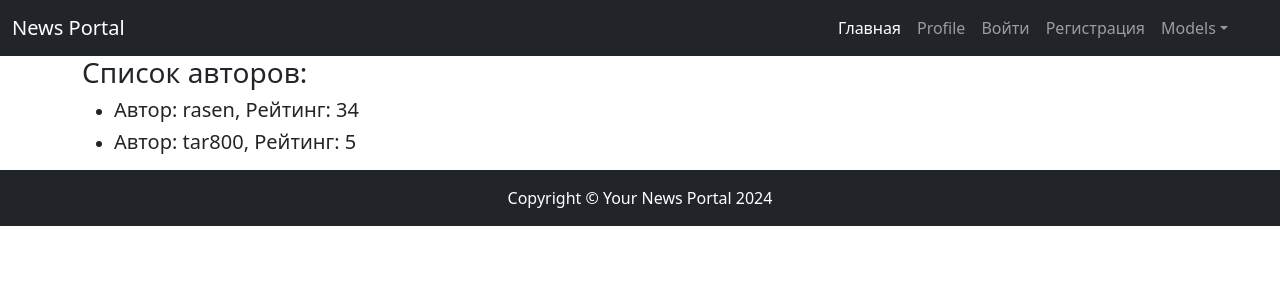
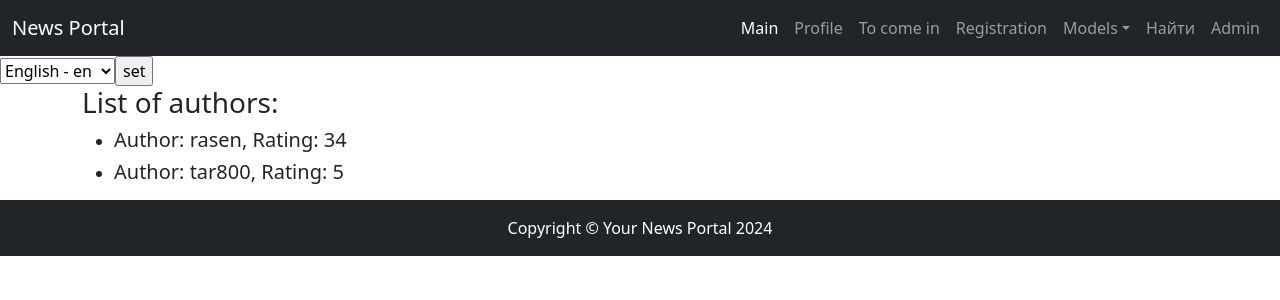
Before and after one commit to evgenijrusso/portal, a Django app: page /authors/ in a window 1280 px wide. Shown: the top 300 px of the page. Run offline with Django 4.2, Linux system fonts and the light colour scheme; data comes from the database, SQL or seed files in the repository; both versions use the stored data as it was after the commit; parts of the project's set-up code (start-up, migrations or seed data) failed here and were passed over; some libraries are stand-ins or nearby versions.

```diff
--- a/NewsPortal/news/templates/news/authors.html
+++ b/NewsPortal/news/templates/news/authors.html
@@ -1,14 +1,15 @@
 {% extends 'default.html' %}
+{% load i18n %}
 
 {% block title %} Authors {% endblock title %}
 
 {% block content %}
 
-<b><h3>Список авторов:</h3></b>
+<b><h3>{% trans "List of authors" %}:</h3></b>
 <ul>
 {% for author in authors %}
    <li>
-       <h5>Автор: <span>{{ author.user }}</span>, Рейтинг: {{ author.rating }}</h5>
+       <h5>{% trans "Author" %}: <span>{{ author.user }}</span>, {% trans "Rating" %}: {{ author.rating }}</h5>
    </li>
 
 {% endfor %}
--- a/NewsPortal/news/templates/news/categories.html
+++ b/NewsPortal/news/templates/news/categories.html
@@ -9,13 +9,13 @@
 <div class="container d-grid gap-3">
     <div class="p-3 bg-light border">
 <!--    Subscribe-->
-    <h2><b>List of categories:</b></h2>
+    <h2><b>{% trans "List of categories" %}:</b></h2>
         <div class="p-3">
             {% for cat in categories_list %}
-            <a class="btn btn-secondary" href="{{ cat.id }}" role="button">{{ cat.category_name }}</a>
+            <a class="btn btn-secondary" href="{{ cat.id }}" role="button">{{ cat }}</a>
             {% endfor %}
         </div>
     </div>
 </div>
-
+<!--{% blocktrans %}{% endblocktrans %}-->
 {% endblock content %}
--- a/NewsPortal/news/views/category.py
+++ b/NewsPortal/news/views/category.py
@@ -1,4 +1,5 @@
 from django.utils.translation import gettext as _
+from django.utils.translation import activate, get_supported_language_variant
 import requests_toolbelt.utils.user_agent
 from django.contrib.auth.decorators import login_required
 from django.shortcuts import get_object_or_404
--- a/NewsPortal/news/views/index.py
+++ b/NewsPortal/news/views/index.py
@@ -2,6 +2,5 @@ from django.shortcuts import render
 
 APP = 'news/'
 
-
 def index(request):
     return render(request, APP + 'index.html')
--- a/NewsPortal/templates/default.html
+++ b/NewsPortal/templates/default.html
@@ -32,26 +32,26 @@
                 <button class="navbar-toggler" type="button" data-bs-toggle="collapse" data-bs-target="#navbarSupportedContent" aria-controls="navbarSupportedContent" aria-expanded="false" aria-label="Toggle navigation"><span class="navbar-toggler-icon"></span></button>
                 <div class="collapse navbar-collapse" id="navbarSupportedContent">
                    <ul class="navbar-nav ms-auto mb-2  mb-2 mb-lg-0">
-                        <li class="nav-item active"><a class="nav-link active" aria-current="page" href="../">Главная</a></li>
-                        <li class="nav-item"><a class="nav-link" href="/profile/">Profile</a></li>
+                        <li class="nav-item active"><a class="nav-link active" aria-current="page" href="../">{% translate "Main" %}</a></li>
+                        <li class="nav-item"><a class="nav-link" href="/profile/">{% trans "Profile" %}</a></li>
 
                         <li class="nav-item">{% if user.is_authenticated %}<a class="nav-link active)">| {{ request.user.username }} |</a>{% endif %}</li>
-                        <li class="nav-item"> {% if not user.is_authenticated %} <a class="nav-link" href='{% url "account_login" %}'>Войти</a>{% endif %}</li>
-                        <li class="nav-item"> {% if not user.is_authenticated %} <a class="nav-link" href='{% url "account_signup" %}'>Регистрация</a>{% endif %}</li>
-                        <li class="nav-item">{% if user.is_authenticated %}<a class="nav-link" href='{% url "account_logout" %}'>Выйти</a>{% endif %}</li>
+                        <li class="nav-item"> {% if not user.is_authenticated %} <a class="nav-link" href='{% url "account_login" %}'>{% trans "To come in" %}</a>{% endif %}</li>
+                        <li class="nav-item"> {% if not user.is_authenticated %} <a class="nav-link" href='{% url "account_signup" %}'>{% trans "Registration" %}</a>{% endif %}</li>
+                        <li class="nav-item">{% if user.is_authenticated %}<a class="nav-link" href='{% url "account_logout" %}'>{% trans "Go out" %}</a>{% endif %}</li>
 
                         <li class="nav-item dropdown">
-                            <a class="nav-link dropdown-toggle" href="#" id="navbarDropdown" role="button" data-bs-toggle="dropdown" aria-expanded="false">Models</a>
+                            <a class="nav-link dropdown-toggle" href="#" id="navbarDropdown" role="button" data-bs-toggle="dropdown" aria-expanded="false">{% translate "Models" %}</a>
                             <ul class="dropdown-menu" aria-labelledby="navbarDropdown">
 <!--                                <li><hr class="dropdown-divider"></li>-->
-                       <li><a class="dropdown-item" href="/news/">Posts</a></li>
-                       <li><a class="dropdown-item" href="/authors/">{% translate Authors %}</a></li>
-                       <li><a class="dropdown-item" href="/categories/">Categories</a></li>
-                       <li><a class="dropdown-item" href="/comments/">{% translate Comments %}</a></li>
+                       <li><a class="dropdown-item" href="/news/">{% translate "Posts" %}</a></li>
+                       <li><a class="dropdown-item" href="/authors/">{% translate "Authors" %}</a></li>
+                       <li><a class="dropdown-item" href="/categories/">{% translate "Categories" %}</a></li>
+                       <li><a class="dropdown-item" href="/comments/">{% translate "Comments" %}</a></li>
                             </ul>
                         </li>
-                       <li class="nav-item"><a class="nav-link" href="/news/search/">{% translate Search %}</a></li>
-                       <li class="nav-item"><a class="nav-link" href="/admin/">{% translate Admin %}</a></li>
+                       <li class="nav-item"><a class="nav-link" href="/news/search/">{% trans "Search" %}</a></li>
+                       <li class="nav-item"><a class="nav-link" href="/admin/">{% trans "Admin" %}</a></li>
                    </ul>
                 </div>
             </div>
@@ -60,9 +60,24 @@
 {% endcache %}
 <!-- Begin page content -->
     <main class="flex-shrink-0">
+        <div class="flex-auto">
+        <form action="{% url 'set_language' %}" method="POST"> {% csrf_token %}
+            <input type="hidden" name="next" value="{{ redirect_to }}">
+            <select name="language" id="">
+               {% get_available_languages as LANGUAGES %} <!-- получаем языки -->
+               {% get_language_info_list for LANGUAGES as languages %} <!-- Помещаем их в список languages -->
+
+               {% for language in languages %} <!-- Итерируясь по списку, выводим их название на языке пользователя и код -->
+                <option value="{{ language.code }}" {% if language.code == LANGUAGE_CODE %} selected {% endif %}>
+                    {{ language.name_local }} - {{ language.code }}
+                </option>
+              {% endfor %}
+                <input type="submit" value="set">
+            </select>
+        </form>
+        </div>
         <div class="container">
            {% block content %}
-
 
            {% endblock %}
         </div>
--- a/NewsPortal/work/settings.py
+++ b/NewsPortal/work/settings.py
@@ -35,6 +35,8 @@ INTERNAL_IPS = ['127.0.0.1']
 # Application definition
 
 INSTALLED_APPS = [
+    'modeltranslation', # обязательно впишите его перед админом
+
     'django.contrib.admin',
     'django.contrib.auth',
     'django.contrib.contenttypes',
@@ -165,7 +167,7 @@ LANGUAGES = [
     ('ru', 'Русский'),
 ]
 
-LANGUAGE_CODE = 'ru'
+LANGUAGE_CODE = 'ru-RU'
 
 LOCALE_PATHS = [os.path.join(BASE_DIR, 'locale')]
 
--- a/NewsPortal/work/urls.py
+++ b/NewsPortal/work/urls.py
@@ -19,6 +19,7 @@ from django.contrib import admin
 
 
 urlpatterns = [
+    path('i18n/', include('django.conf.urls.i18n')),
     path('admin/', admin.site.urls),
     path('', include('news.urls')),
     path('accounts/', include('allauth.urls')),
```
Also changed, not shown: NewsPortal/news/templates/news/comments.html (+4 -3 lines), NewsPortal/news/templates/news/index.html (+7 -0 lines), NewsPortal/news/translation.py (added, +15 -0 lines), NewsPortal/db.sqlite3, NewsPortal/locale/ru/LC_MESSAGES/django.po, NewsPortal/news/migrations/0015_alter_author_options_alter_category_options_and_more.py (added), 2 other files.
